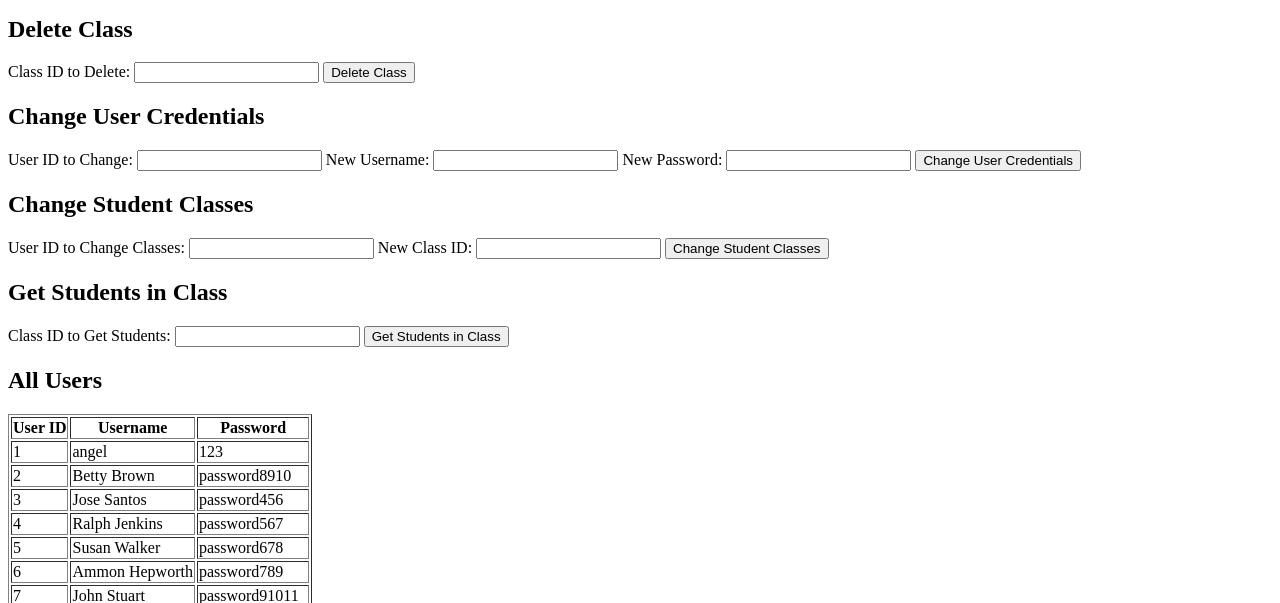
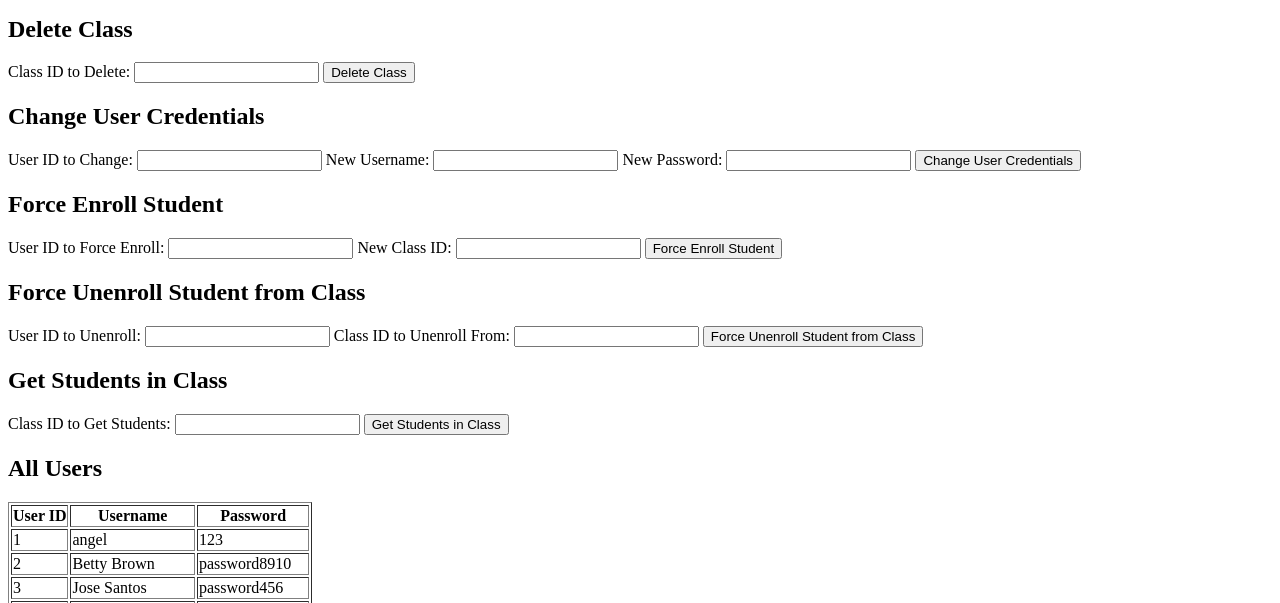
Before and after one commit to mtapia01/cse106Project, a Flask app: page /admin in a window 1280 px wide. Shown: the part 425-1028 px from the top of the page. Run offline with Flask 3, Linux system fonts and the light colour scheme; data comes from the database, SQL or seed files in the repository; both versions use the stored data as it was after the commit.

Commit message:
force enroll and unenroll work now

```diff
--- a/app.py
+++ b/app.py
@@ -319,30 +319,53 @@ def get_students_in_class(class_id):
         return jsonify({'message': f'Error fetching students: {str(e)}'}), 500
 
 
-@app.route('/change_student_classes', methods=['POST'])
-def change_student_classes():
+@app.route('/force_enroll_student', methods=['POST'])
+def force_enroll_student():
+    try:
+        data = request.get_json()
+        student_id = data.get('student_id')
+        new_class_id = data.get('new_class_id')
+
+        # Check if the student is already enrolled
+        existing_registration = CourseRegistration.query.filter_by(UserIdFK=student_id).first()
+        if existing_registration:
+            return jsonify({'message': 'Student is already enrolled in a class'}), 400
+
+        # Enroll the student in the new class
+        registration = CourseRegistration(UserIdFK=student_id, ClassIDFK=new_class_id)
+        db.session.add(registration)
+        db.session.commit()
+
+        return jsonify({'message': 'Student enrolled successfully'}), 200
+    except Exception as e:
+        return jsonify({'message': f'Error enrolling student: {str(e)}'}), 500
+
+
+@app.route('/force_unenroll_student_from_class', methods=['POST'])
+def force_unenroll_student_from_class():
     try:
         # Get the data from the request
         data = request.get_json()
 
         # Extract data from the request
         student_id = data.get('student_id')
-        new_class_id = data.get('new_class_id')
+        class_id = data.get('class_id')
 
         # Query the registration to update
-        registration = CourseRegistration.query.filter_by(UserIdFK=student_id).first()
+        registration = CourseRegistration.query.filter_by(UserIdFK=student_id, ClassIDFK=class_id).first()
 
         if registration:
-            # Update the class ID
-            registration.ClassIDFK = new_class_id
+            # Remove the student from the class
+            db.session.delete(registration)
             db.session.commit()
 
-            return jsonify({'message': 'Student class updated successfully'}), 200
+            return jsonify({'message': 'Student unenrolled from class successfully'}), 200
         else:
-            return jsonify({'message': 'Student not found'}), 404
+            return jsonify({'message': 'Student not found in the specified class'}), 404
     except Exception as e:
         # Handle exceptions and log errors if needed
-        return jsonify({'message': f'Error changing student class: {str(e)}'}), 500
+        return jsonify({'message': f'Error unenrolling student from class: {str(e)}'}), 500
+
 
 
 
--- a/static/admin.js
+++ b/static/admin.js
@@ -121,27 +121,58 @@ function getStudentsInClass(ClassId) {
     });
 }
 
-function changeStudentClass(studentId, newClassId) {
-    const url = `/change_student_class/${studentId}`;
+function forceEnrollStudent() {
+    const studentId = $("#forceEnrollStudentForm input[name='user_id_to_force_enroll']").val();
+    const newClassId = $("#forceEnrollStudentForm input[name='new_class_id_force_enroll']").val();
 
     const data = {
+        student_id: studentId,
         new_class_id: newClassId
     };
 
     $.ajax({
-        url: url,
+        url: '/force_enroll_student',
         method: 'POST',
         data: JSON.stringify(data),
         contentType: 'application/json',
         success: function (data) {
             alert(data.message);
-            // Optionally, update the UI to reflect the changed class
+            // Optionally, update the UI to reflect the enrollment
             // ...
         },
         error: function (error) {
-            console.error('Error changing student class:', error);
+            console.error('Error enrolling student:', error);
         }
     });
+
+    return false; // Prevent form submission
+}
+
+function forceUnenrollStudentFromClass() {
+    const studentId = $("#forceUnenrollStudentFromClassForm input[name='user_id_to_force_unenroll_class']").val();
+    const classId = $("#forceUnenrollStudentFromClassForm input[name='class_id_to_unenroll_from']").val();
+
+    const data = {
+        student_id: studentId,
+        class_id: classId
+    };
+
+    $.ajax({
+        url: '/force_unenroll_student_from_class',
+        method: 'POST',
+        data: JSON.stringify(data),
+        contentType: 'application/json',
+        success: function (data) {
+            alert(data.message);
+            // Optionally, update the UI to reflect the unenrollment from a specific class
+            // ...
+        },
+        error: function (error) {
+            console.error('Error unenrolling student from class:', error);
+        }
+    });
+
+    return false; // Prevent form submission
 }
 
 // Function to change user credentials
--- a/templates/admin.html
+++ b/templates/admin.html
@@ -66,17 +66,29 @@
     <button type="submit">Change User Credentials</button>
 </form>
 
-            <!-- Change Student Classes -->
-            <h2>Change Student Classes</h2>
-            <form onsubmit="return changeStudentClasses()" id="changeStudentClassesForm">
-                <label for="user_id_to_change_classes">User ID to Change Classes:</label>
-                <input type="text" name="user_id_to_change_classes" required>
+            <!-- Force Enroll Student -->
+<h2>Force Enroll Student</h2>
+<form onsubmit="return forceEnrollStudent()" id="forceEnrollStudentForm">
+    <label for="user_id_to_force_enroll">User ID to Force Enroll:</label>
+    <input type="text" name="user_id_to_force_enroll" required>
+    <label for="new_class_id_force_enroll">New Class ID:</label>
+    <input type="text" name="new_class_id_force_enroll">
+    <button type="submit">Force Enroll Student</button>
+</form>
 
-                <label for="new_class_id">New Class ID:</label>
-                <input type="text" name="new_class_id">
+<!-- Force Unenroll Student from Class -->
+<h2>Force Unenroll Student from Class</h2>
+<form onsubmit="return forceUnenrollStudentFromClass()" id="forceUnenrollStudentFromClassForm">
+    <label for="user_id_to_force_unenroll_class">User ID to Unenroll:</label>
+    <input type="text" name="user_id_to_force_unenroll_class" required>
 
-                <button type="submit">Change Student Classes</button>
-            </form>
+    <label for="class_id_to_unenroll_from">Class ID to Unenroll From:</label>
+    <input type="text" name="class_id_to_unenroll_from" required>
+
+    <button type="submit">Force Unenroll Student from Class</button>
+</form>
+
+
 
             <!-- Get Students in Class -->
             <h2>Get Students in Class</h2>
```
Also changed, not shown: dbs/users.db.
